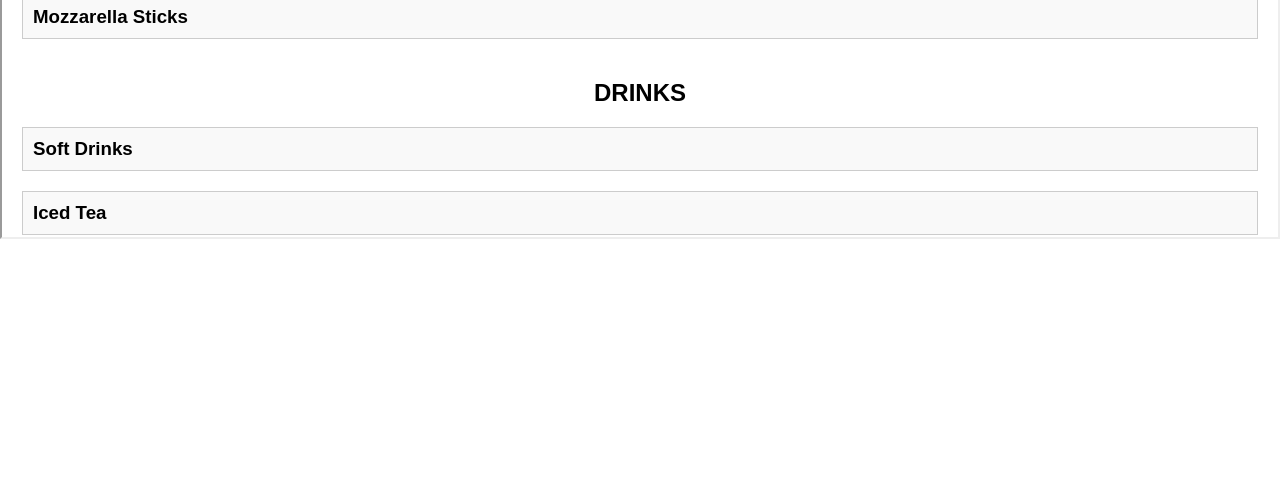
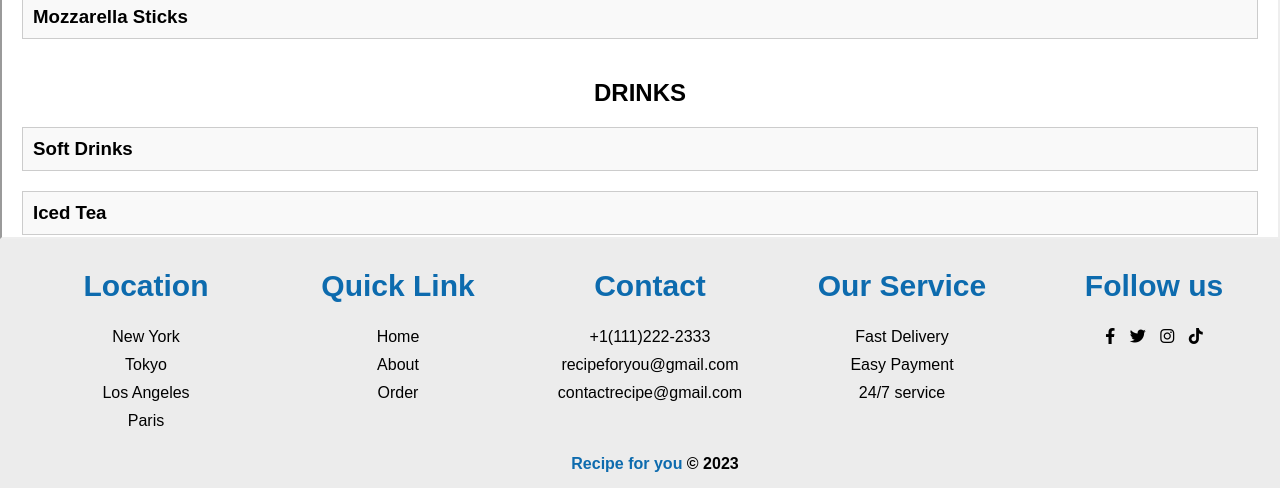
Before and after one commit to csci39548summer23-project/CSCI39548-project, a PHP site: page /order.html in a window 1280 px wide. Shown: the part 561-1049 px from the top of the page. Before the commit the page ends 800 px from the top, so only its background shows below. Run offline with PHP 8.4, Linux system fonts and the light colour scheme.

Commit message:
updated pages with footer

```diff
--- a/htmlproj.html
+++ b/htmlproj.html
@@ -225,5 +225,6 @@
     }
   </script>
 
+
 </body>
 </html>
--- a/htmlprojnolog.html
+++ b/htmlprojnolog.html
@@ -175,5 +175,7 @@
     </li>
     <!-- Add more desserts here -->
   </ul>
+
+
 </body>
 </html>
--- a/order.html
+++ b/order.html
@@ -45,6 +45,53 @@
 
     </section>
 
+    <footer>
+        <div class="footer_main">
+            <div class="footer_tag">
+                <h2>Location</h2>
+                <p>New York</p>
+                <p>Tokyo</p>
+                <p>Los Angeles</p>
+                <p>Paris</p>
+
+            </div>
+
+            <div class="footer_tag">
+                <h2>Quick Link</h2>
+                <p>Home</p>
+                <p>About</p>
+                <p>Order</p>
+
+            </div>
+
+            <div class="footer_tag">
+                <h2>Contact</h2>
+                <p>+1(111)222-2333</p>
+                <p>recipeforyou@gmail.com</p>
+                <p>contactrecipe@gmail.com</p>
+            </div>
+
+            <div class="footer_tag">
+                <h2>Our Service</h2>
+                <p>Fast Delivery</p>
+                <p>Easy Payment</p>
+                <p>24/7 service </p>
+            </div>
+
+            <div class="footer_tag">
+                <h2>Follow us</h2>
+                <i class="fa-brands fa-facebook-f"></i>
+                <i class="fa-brands fa-twitter"></i>
+                <i class="fa-brands fa-instagram"></i>
+                <i class="fa-brands fa-tiktok"></i>
+
+
+            </div>
+        </div>
+
+        <p class="end"><b><span>Recipe for you</span> © 2023</b></p>
+    </footer>
+
 
 </body>
 </html>
--- a/style.css
+++ b/style.css
@@ -154,15 +154,15 @@ section .main_btn a{
     width: 800px;
     position: relative;
     top: -950px;
+    left: 400px;
 }
 
-/* section .about_content .about_image1{
-    width: 10px;
+.about .about_main .about_image2 img{
+    width: 1500px;
     position: relative;
-    left: 1010px;
-    bottom: 300px;
-
-} */
+    top: -50px;
+    left: -200px;
+}
 
 .about .about_main .about_text h1 span{
     color: #0d6bae;
@@ -174,9 +174,8 @@ section .main_btn a{
 .about .about_main .about_text h1{
     font-size: 55px;
     position: relative;
-    bottom: 50px;
-    top: -1000px;
-    left: -40px;
+    top: -900px;
+    left: -1100px;
 
 }
 
@@ -184,8 +183,8 @@ section .main_btn a{
     font-size: 35px;
     position: relative;
     bottom: 50px;
-    top: -1000px;
-    left: -40px;
+    top: -900px;
+    left: -1100px;
 
 }
 
@@ -193,8 +192,9 @@ section .main_btn a{
     font-size: 15px;
     position: relative;
     bottom: 50px;
-    top: -980px;
-    left: -40px;
+    top: -900px;
+    left: -1100px;
+    text-align: left;
 }
 
 
@@ -251,3 +251,51 @@ section nav .signin a:hover::after{
 section nav .signin a:hover{
     color: #0d6bae;
 }
+
+footer{
+    width: 100%;
+    padding: 30px 0 0 20px;
+    background: #e0e0e09c;
+
+}
+
+footer .footer_main{
+    display: grid;
+    grid-template-columns: 1fr 1fr 1fr 1fr 1fr;
+
+}
+
+footer .footer_main .footer_tag{
+    text-align: center;
+}
+
+footer .footer_main .footer_tag h2{
+    color: #0d6bae;
+    margin-bottom: 25px;
+    font-size: 30px;
+}
+
+footer .footer_main .footer_tag p{
+    margin: 10px 0;
+}
+
+footer .footer_main .footer_tag i{
+    margin: 0 5px;
+    cursor: pointer;
+}
+
+footer .footer_main .footer_tag i:hover{
+    color: #0d6bae;
+}
+
+footer .end{
+    display: flex;
+    align-items: center;
+    justify-content: center;
+    padding: 15px;
+}
+
+footer .end span{
+    color: #0d6bae;
+    margin-left: 10px;
+}
```
Also changed, not shown: about.html (+51 -12 lines), index.html (+47 -0 lines), logged in/aboutlog.html (+51 -4 lines), logged in/indexlog.html (+47 -0 lines), logged in/orderlog.html (+47 -0 lines), images/about_img2.png (added).
